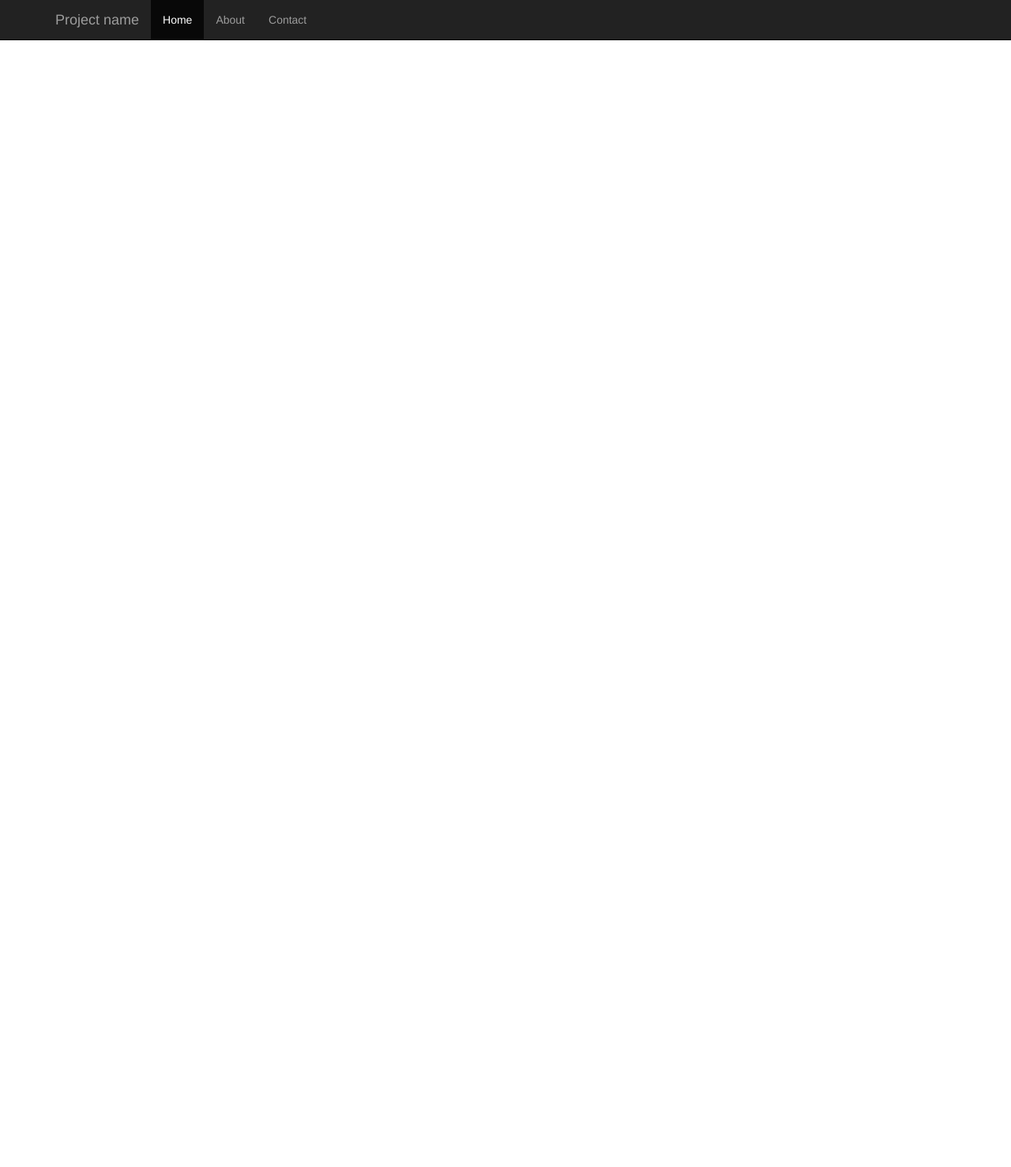
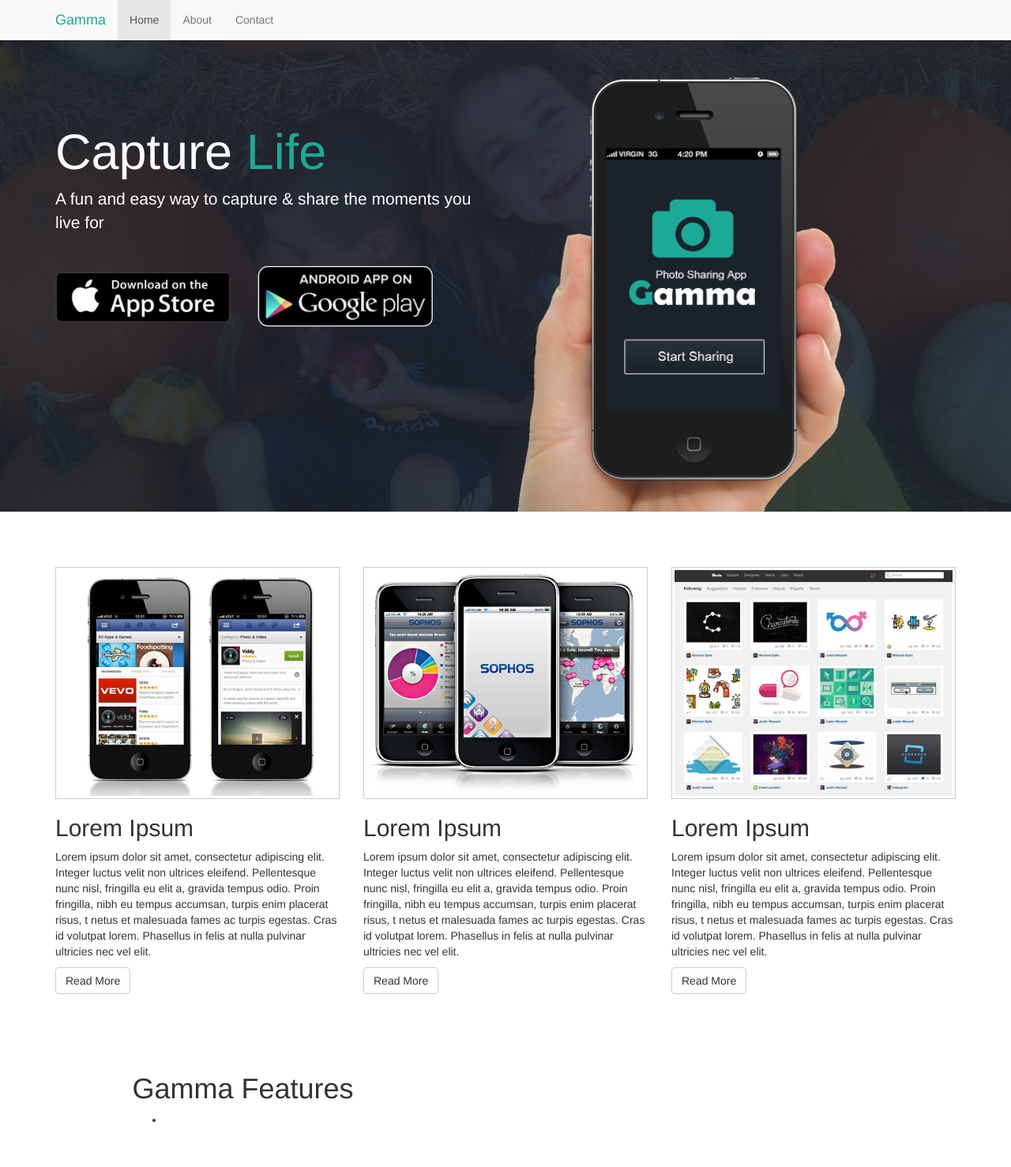
Before and after one commit to MehranJanfeshan/bootstrap-starter, a plain HTML site: page index.html in a window 1280 px wide. Shown: the whole page at 79% size. Before the commit the page ends 800 px from the top, so only its background shows below. Drawn offline with nearby package versions, Linux system fonts and the light colour scheme.

Commit message:
second commit

```diff
--- a/css/style.css
+++ b/css/style.css
@@ -1,3 +1,41 @@
 body {
     padding-top: 50px;
 }
+
+.em-text {
+    color: #1caa98 !important;
+}
+
+section{
+    padding: 40px 0 40px 0;
+}
+
+.jumbotron {
+    background: url(../img/site_showcase_bg.jpg) no-repeat top center;
+    color: #fff;
+    height: 598px;
+    overflow: none;
+}
+
+.jumbotron img.app-btn {
+    width: 40%;
+    margin-right: 30px;
+}
+
+.jumbotron h1{
+    margin-top: 60px;
+}
+
+.jumbotron p{
+    margin-bottom: 40px;
+}
+
+.jumbotron .showcase-img{
+    width: 75%;
+}
+
+img.demo{
+    width: 100%;
+    padding: 3px;
+    border: 1px solid #ccc;
+}
--- a/index.html
+++ b/index.html
@@ -1,4 +1,3 @@
-
 <!DOCTYPE html>
 <html lang="en">
 <head>
@@ -6,28 +5,24 @@
   <meta http-equiv="X-UA-Compatible" content="IE=edge">
   <meta name="viewport" content="width=device-width, initial-scale=1">
   <!-- The above 3 meta tags *must* come first in the head; any other head content must come *after* these tags -->
-
-  <title>Starter Template for Bootstrap</title>
-
+  <title>Gamma Photo Sharing App</title>
   <!-- Bootstrap core CSS -->
   <link href="css/bootstrap.min.css" rel="stylesheet">
-
   <!-- Custom styles for this template -->
   <link href="css/style.css" rel="stylesheet">
 </head>
-
 <body>
-
-<nav class="navbar navbar-inverse navbar-fixed-top">
+<nav class="navbar navbar-default navbar-fixed-top">
   <div class="container">
     <div class="navbar-header">
-      <button type="button" class="navbar-toggle collapsed" data-toggle="collapse" data-target="#navbar" aria-expanded="false" aria-controls="navbar">
+      <button type="button" class="navbar-toggle collapsed" data-toggle="collapse" data-target="#navbar"
+              aria-expanded="false" aria-controls="navbar">
         <span class="sr-only">Toggle navigation</span>
         <span class="icon-bar"></span>
         <span class="icon-bar"></span>
         <span class="icon-bar"></span>
       </button>
-      <a class="navbar-brand" href="#">Project name</a>
+      <a class="navbar-brand em-text" href="#">Gamma</a>
     </div>
     <div id="navbar" class="collapse navbar-collapse">
       <ul class="nav navbar-nav">
@@ -38,13 +33,66 @@
     </div><!--/.nav-collapse -->
   </div>
 </nav>
+<div class="jumbotron">
+  <div class="container">
+    <div class="row">
+      <div class="col-md-6 col-lg-6 col-sm-12">
+        <h1> Capture <span class="em-text">Life</span></h1>
+        <p> A fun and easy way to capture & share the moments you live for</p>
+        <a href="#"><img class="app-btn" src="img/icon_app_store.png"></a>
+        <a href="#"><img class="app-btn" src="img/icon_google_play.png"></a>
+      </div>
+      <div class="col-md-6">
+        <img class="showcase-img" src="img/site_phone.png">
+      </div>
+    </div>
+  </div>
+</div>
+<section id="middle">
+  <div class="container">
+    <div class="row">
+      <div class="col-md-4">
+        <img src="img/demo1.jpg" class="demo">
+        <h2>Lorem Ipsum</h2>
+        <p>Lorem ipsum dolor sit amet, consectetur adipiscing elit. Integer luctus velit non ultrices eleifend. Pellentesque nunc nisl,
+          fringilla eu elit a, gravida tempus odio. Proin fringilla, nibh eu tempus accumsan, turpis enim placerat risus,
+     t netus et malesuada fames ac turpis egestas. Cras id volutpat lorem. Phasellus in felis at nulla pulvinar ultricies nec vel elit.</p>
+        <a href="#" class="btn btn-default">Read More</a>
+      </div>
+      <div class="col-md-4">
+        <img src="img/demo2.jpg" class="demo">
+        <h2>Lorem Ipsum</h2>
+        <p>Lorem ipsum dolor sit amet, consectetur adipiscing elit. Integer luctus velit non ultrices eleifend. Pellentesque nunc nisl,
+          fringilla eu elit a, gravida tempus odio. Proin fringilla, nibh eu tempus accumsan, turpis enim placerat risus,
+          t netus et malesuada fames ac turpis egestas. Cras id volutpat lorem. Phasellus in felis at nulla pulvinar ultricies nec vel elit.</p>
+        <a href="#" class="btn btn-default">Read More</a>
+      </div>
+      <div class="col-md-4">
+        <img src="img/demo3.jpg" class="demo">
+        <h2>Lorem Ipsum</h2>
+        <p>Lorem ipsum dolor sit amet, consectetur adipiscing elit. Integer luctus velit non ultrices eleifend. Pellentesque nunc nisl,
+          fringilla eu elit a, gravida tempus odio. Proin fringilla, nibh eu tempus accumsan, turpis enim placerat risus,
+          t netus et malesuada fames ac turpis egestas. Cras id volutpat lorem. Phasellus in felis at nulla pulvinar ultricies nec vel elit.</p>
+        <a href="#" class="btn btn-default">Read More</a>
+      </div>
+    </div>
+  </div>
+</section>
+<section id="feature">
+  <div class="container">
+    <div class="row">
+      <div class="col-md-4 col-md-offset-1">
+        <h1>Gamma Features</h1>
+        <ul>
+          <li></li>
+        </ul>
+      </div>
+      <div class="col-md-4 col-md-offset-2">
 
-<section>
-
+      </div>
+    </div>
+  </div>
 </section>
-
-
-
 <!-- Bootstrap core JavaScript
 ================================================== -->
 <!-- Placed at the end of the document so the pages load faster -->
```
Also changed, not shown: img/demo1.jpg (added), img/demo1.png (added), img/demo2.jpg (added), img/demo3.jpg (added), img/icon_app_store.png (added), img/icon_google_play.png (added), img/logo.png (added), img/site_phone.png (added), img/site_showcase_bg.jpg (added), 1 other file.
